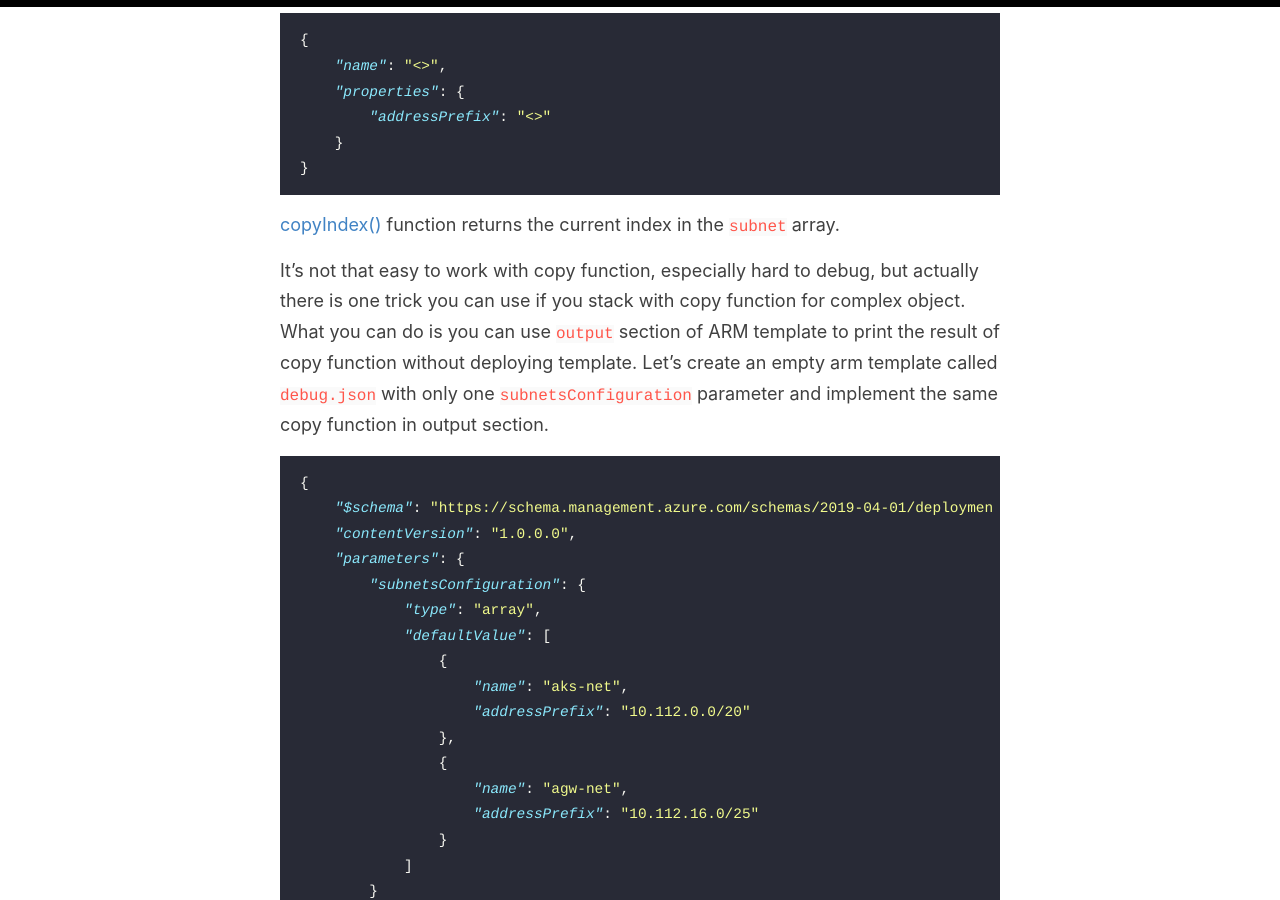
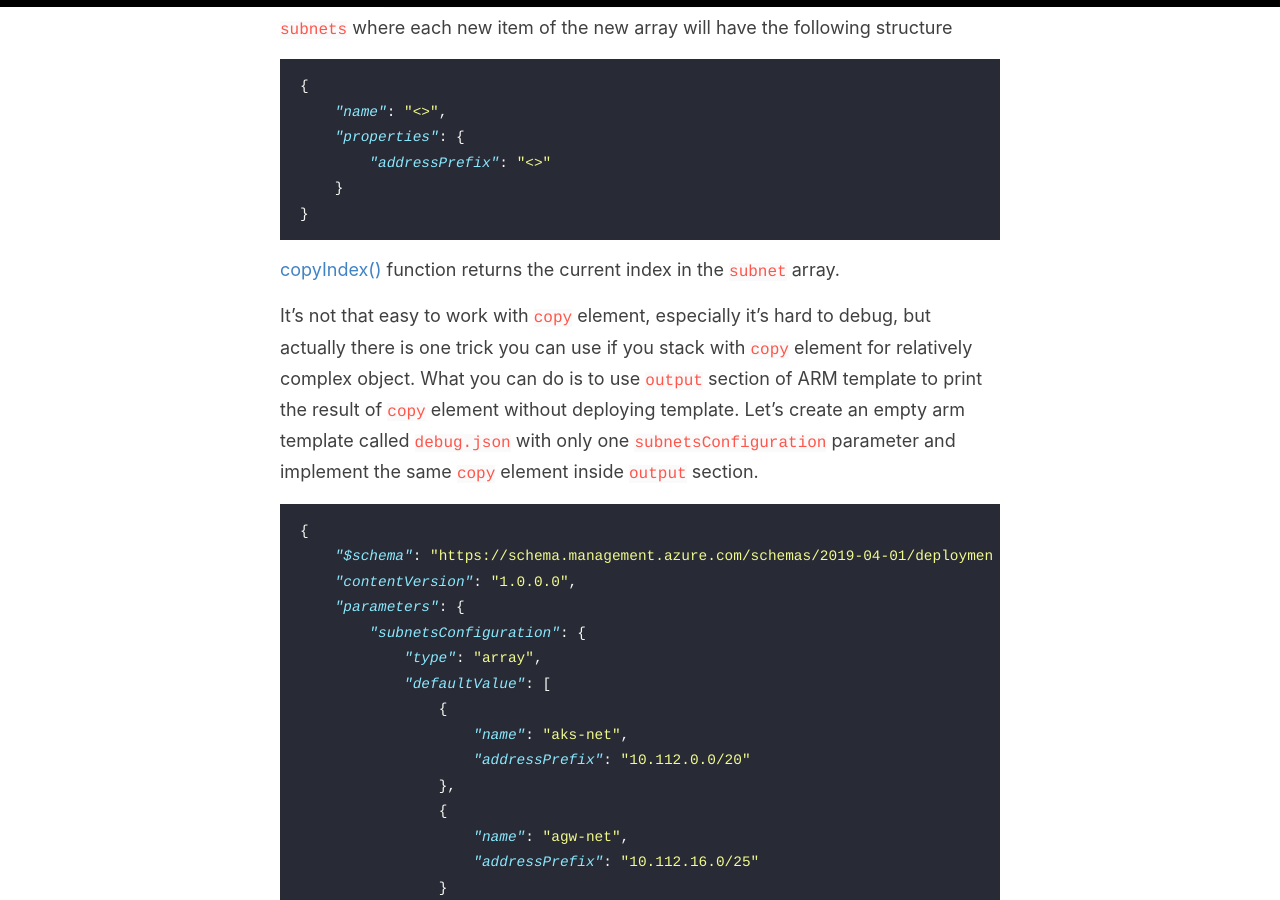
Before and after one commit to evgenyb/evgenyb.github.io, a Jekyll site: the page built from _posts/2020-05-05-use-copy-function-to-simplify-arm-templates.md, in a window 1280 px wide and 900 px high, scrolled down 10283 px. Built offline with Jekyll 4.4.1, drawn with Linux system fonts in a browser that asks for light colours; some of the changed text lies outside the part shown.

Commit message:
Work with content quality

````diff
--- a/_posts/2020-05-05-use-copy-function-to-simplify-arm-templates.md
+++ b/_posts/2020-05-05-use-copy-function-to-simplify-arm-templates.md
@@ -378,8 +380,8 @@ In the context of our use-case, you can think of `copy` element as a `foreach` l
 
 [copyIndex()](https://docs.microsoft.com/en-us/azure/azure-resource-manager/templates/template-functions-numeric#copyindex) function returns the current index in the `subnet` array.
 
-It's not that easy to work with copy function, especially hard to debug, but actually there is one trick you can use if you stack with copy function for complex object. What you can do is you can use `output` section of ARM template to print the result of copy function without deploying template.
-Let's create an empty arm template called `debug.json` with only one `subnetsConfiguration` parameter and implement the same copy function in output section.
+It's not that easy to work with `copy` element, especially it's hard to debug, but actually there is one trick you can use if you stack with `copy` element for relatively complex object. What you can do is to use `output` section of ARM template to print the result of `copy` element without deploying template.
+Let's create an empty arm template called `debug.json` with only one `subnetsConfiguration` parameter and implement the same `copy` element inside `output` section.
 
 ```json
 {
@@ -459,9 +461,9 @@ and check the result's output section
 }
 ```
 
-It contains the `copy` element's execution result. This way you can "debug" it while you implementing your ARm templates.
+It contains the `copy` element's execution result. This way you can "debug" it while you implementing your ARM templates.
 
-Now, we have one `template.json` file and 2 parameters files for each environments and we can change `deploy.sh` file.
+Now, we have one `template.json` file and 2 parameters files for each environments and we need to change `deploy.sh` file.
 
 ```bash
 #!/usr/bin/env bash
````
Also changed, not shown: other parts of _posts/2020-05-05-use-copy-function-to-simplify-arm-templates.md (+3 -1 lines).
